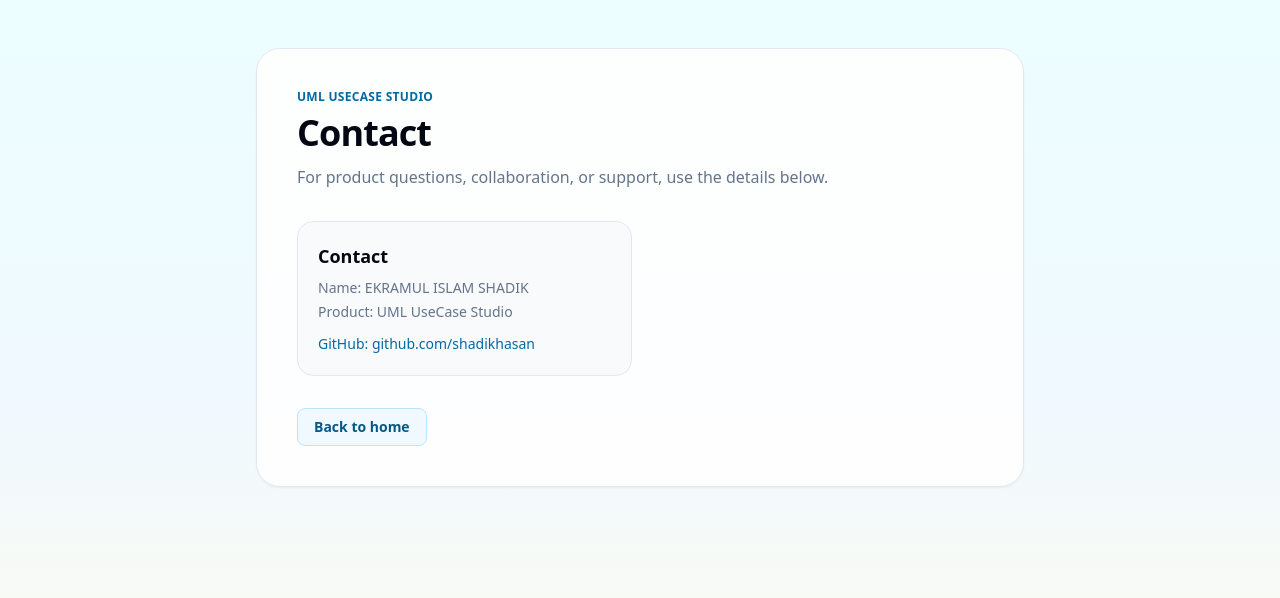
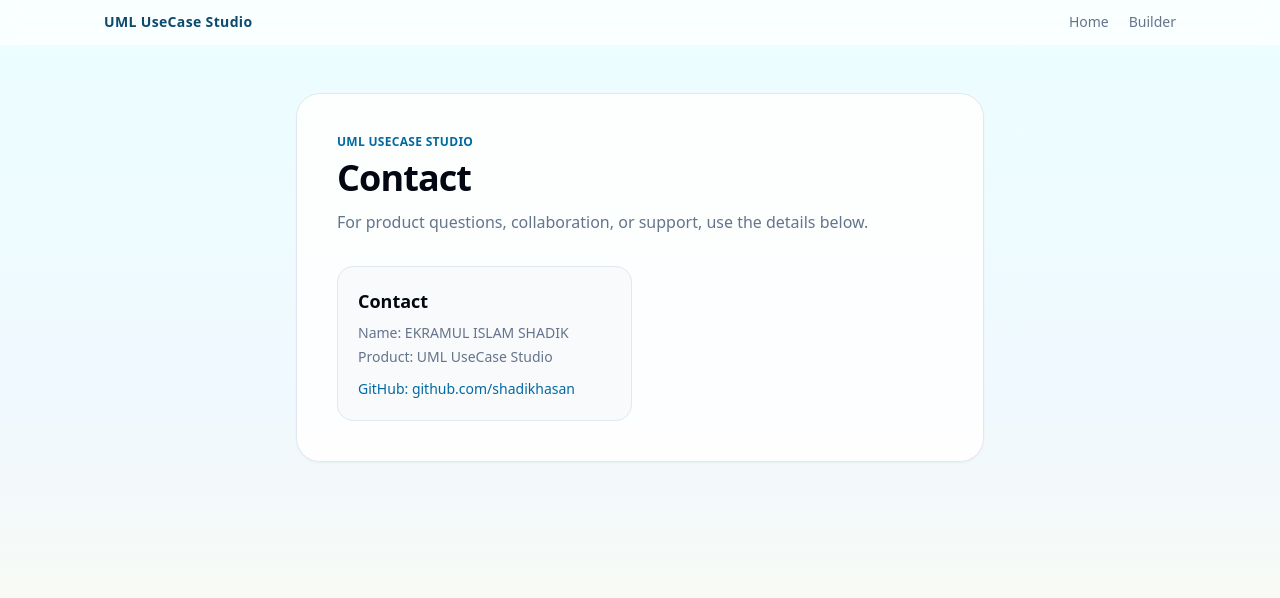
Before and after one commit to shadikhasan/Use-Case-UML-Generator, a Next.js app: page /contact in a window 1280 px wide. Shown: the top 598 px of the page. Built offline with nearby package versions, Linux system fonts and the light colour scheme; no server answers.

Commit message:
feat(nav): add consistent sticky navbar to contact and builder pages

```diff
--- a/src/app/builder/page.tsx
+++ b/src/app/builder/page.tsx
@@ -1,4 +1,5 @@
 import type { Metadata } from "next";
+import Link from "next/link";
 import UseCaseUMLBuilder from "@/components/UseCaseUMLBuilder";
 
 export const metadata: Metadata = {
@@ -11,5 +12,24 @@
 };
 
 export default function BuilderPage() {
-  return <UseCaseUMLBuilder />;
+  return (
+    <main className="min-h-screen bg-gradient-to-b from-cyan-50 via-sky-50 to-amber-50">
+      <header className="sticky top-0 z-40 border-b border-white/45 bg-white/70 backdrop-blur">
+        <div className="mx-auto flex max-w-6xl items-center justify-between px-6 py-3 md:px-10">
+          <Link href="/" className="text-sm font-semibold tracking-wide text-sky-900">
+            UML UseCase Studio
+          </Link>
+          <nav className="flex items-center gap-5 text-sm text-muted-foreground">
+            <Link href="/" className="hover:text-foreground">
+              Home
+            </Link>
+            <Link href="/contact" className="hover:text-foreground">
+              Contact
+            </Link>
+          </nav>
+        </div>
+      </header>
+      <UseCaseUMLBuilder />
+    </main>
+  );
 }
--- a/src/app/contact/page.tsx
+++ b/src/app/contact/page.tsx
@@ -11,8 +11,25 @@
 
 export default function ContactPage() {
   return (
-    <main className="min-h-screen bg-gradient-to-b from-cyan-50 via-sky-50 to-amber-50 px-6 py-12 md:px-10">
-      <section className="mx-auto max-w-3xl rounded-3xl border border-slate-200 bg-white/90 p-8 shadow-sm md:p-10">
+    <main className="min-h-screen bg-gradient-to-b from-cyan-50 via-sky-50 to-amber-50">
+      <header className="sticky top-0 z-40 border-b border-white/45 bg-white/70 backdrop-blur">
+        <div className="mx-auto flex max-w-6xl items-center justify-between px-6 py-3 md:px-10">
+          <Link href="/" className="text-sm font-semibold tracking-wide text-sky-900">
+            UML UseCase Studio
+          </Link>
+          <nav className="flex items-center gap-5 text-sm text-muted-foreground">
+            <Link href="/" className="hover:text-foreground">
+              Home
+            </Link>
+            <Link href="/builder" className="hover:text-foreground">
+              Builder
+            </Link>
+          </nav>
+        </div>
+      </header>
+
+      <section className="mx-auto max-w-3xl px-6 py-12 md:px-10">
+        <div className="rounded-3xl border border-slate-200 bg-white/90 p-8 shadow-sm md:p-10">
         <p className="text-xs font-semibold uppercase tracking-wide text-sky-700">UML UseCase Studio</p>
         <h1 className="mt-2 text-3xl font-bold tracking-tight md:text-4xl">Contact</h1>
         <p className="mt-3 text-sm text-muted-foreground md:text-base">
@@ -34,13 +51,7 @@
             </a>
           </article>
         </div>
-
-        <Link
-          href="/"
-          className="mt-8 inline-flex rounded-lg border border-sky-200 bg-sky-50 px-4 py-2 text-sm font-semibold text-sky-800 transition hover:bg-sky-100"
-        >
-          Back to home
-        </Link>
+        </div>
       </section>
     </main>
   );
```
